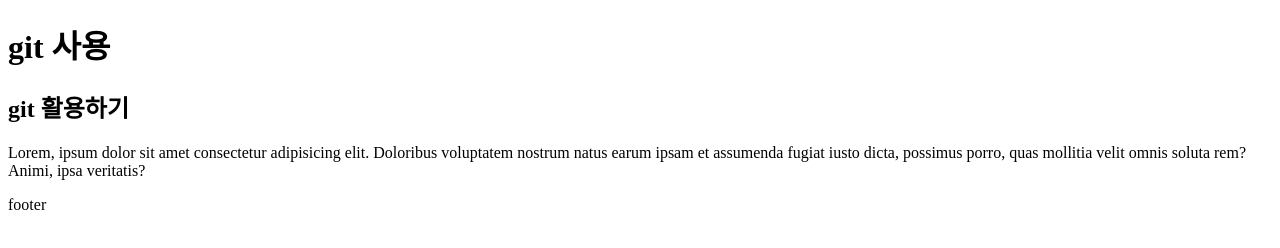
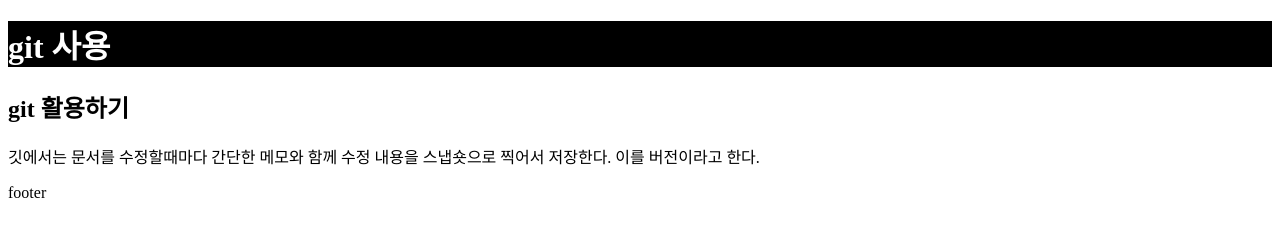
Before and after one commit to choisfun/project-abc, a plain HTML site: page index.html in a window 1280 px wide. Drawn offline with Linux system fonts and the light colour scheme.

Commit message:
second commit

```diff
--- /dev/null
+++ b/css/style.css
@@ -0,0 +1,2 @@
+h1{background: #000;
+color:#fff;}
--- a/index.html
+++ b/index.html
@@ -5,6 +5,7 @@
     <meta http-equiv="X-UA-Compatible" content="IE=edge">
     <meta name="viewport" content="width=device-width, initial-scale=1.0">
     <title>git 에 자료올리기</title>
+    <link rel="stylesheet" href="css/style.css">
 </head>
 <body>
 
@@ -13,7 +14,7 @@
     </header>
     <main>
         <h2>git 활용하기</h2>
-        <p>Lorem, ipsum dolor sit amet consectetur adipisicing elit. Doloribus voluptatem nostrum natus earum ipsam et assumenda fugiat iusto dicta, possimus porro, quas mollitia velit omnis soluta rem? Animi, ipsa veritatis?</p>
+        <p>깃에서는 문서를 수정할때마다 간단한 메모와 함께 수정 내용을 스냅숏으로 찍어서 저장한다. 이를 버전이라고 한다.</p>
     </main>
     <footer>
         footer
```
